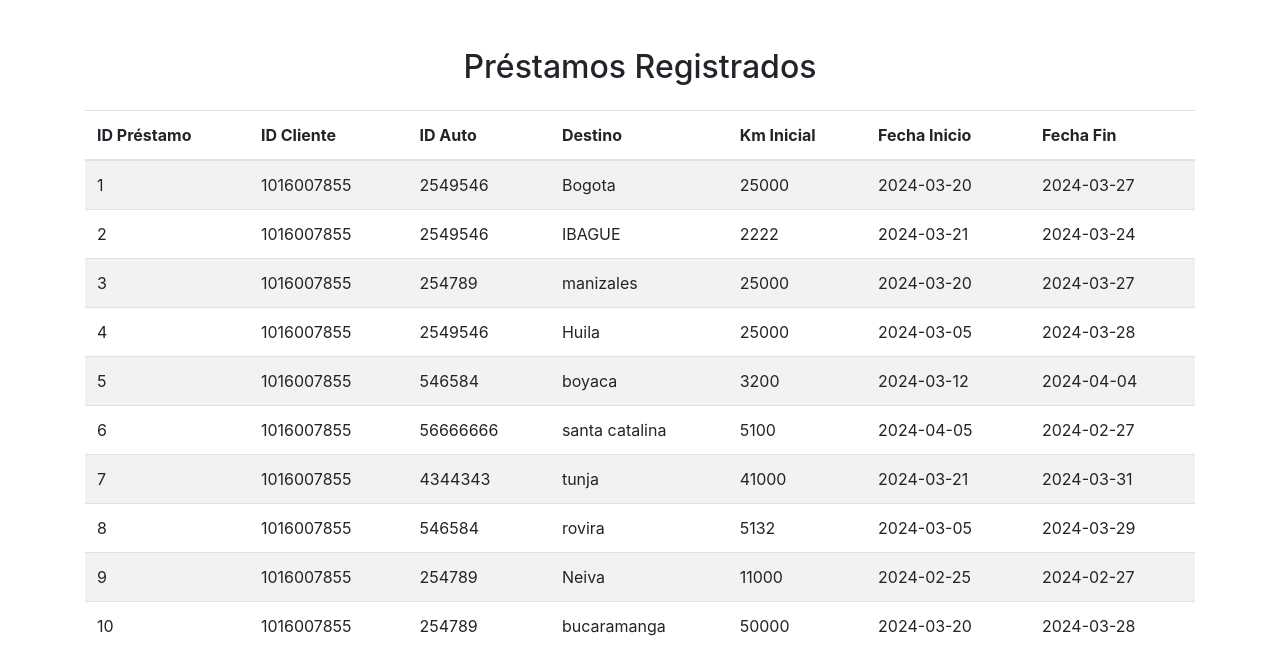
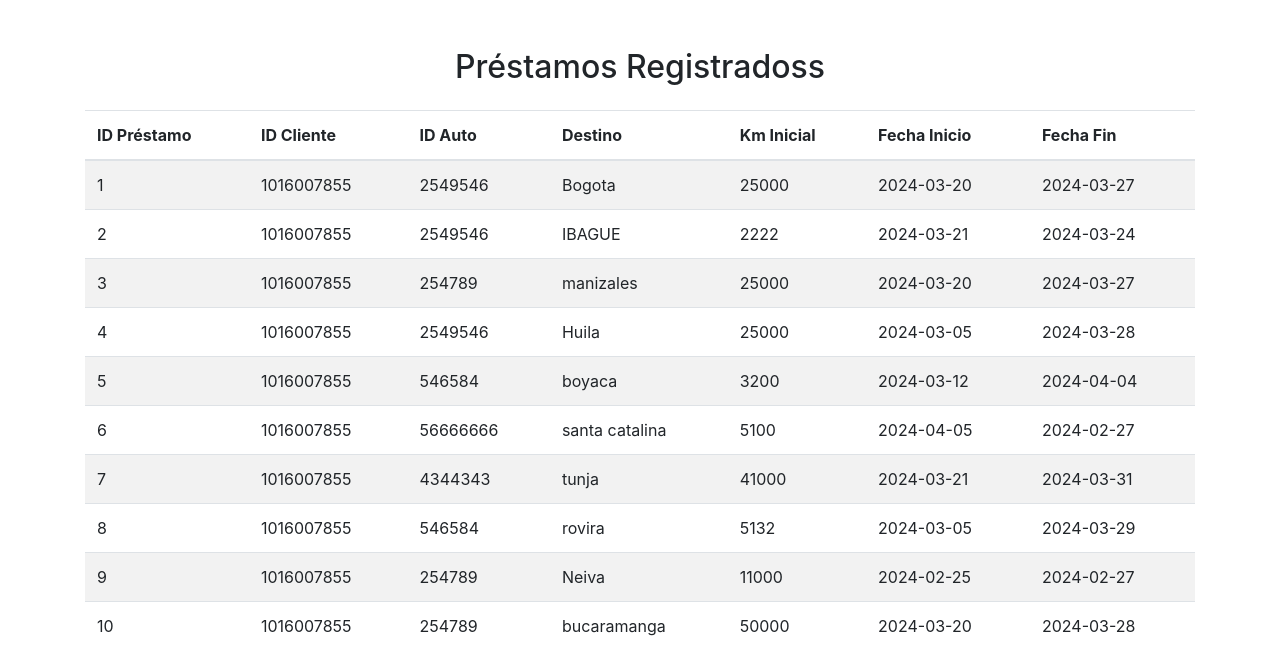
Before and after one commit to juliethww/Prueba_Andrea, a PHP site: page / in a window 1280 px wide. Shown: the top 649 px of the page. Run offline with PHP 8.4, Linux system fonts and the light colour scheme; data comes from the database, SQL or seed files in the repository; some libraries are stand-ins or nearby versions.

Commit message:
correcion index

```diff
--- a/index.php
+++ b/index.php
@@ -12,7 +12,7 @@
     <div class="container mt-5">
         <div class="row">
             <div class="col-md-12">
-                <h2 class="text-center mb-4">Préstamos Registrados</h2>
+                <h2 class="text-center mb-4">Préstamos Registradoss</h2>
                 <table class="table table-striped">
                     <thead>
                         <tr>
```
Also changed, not shown: css.css (deleted).
